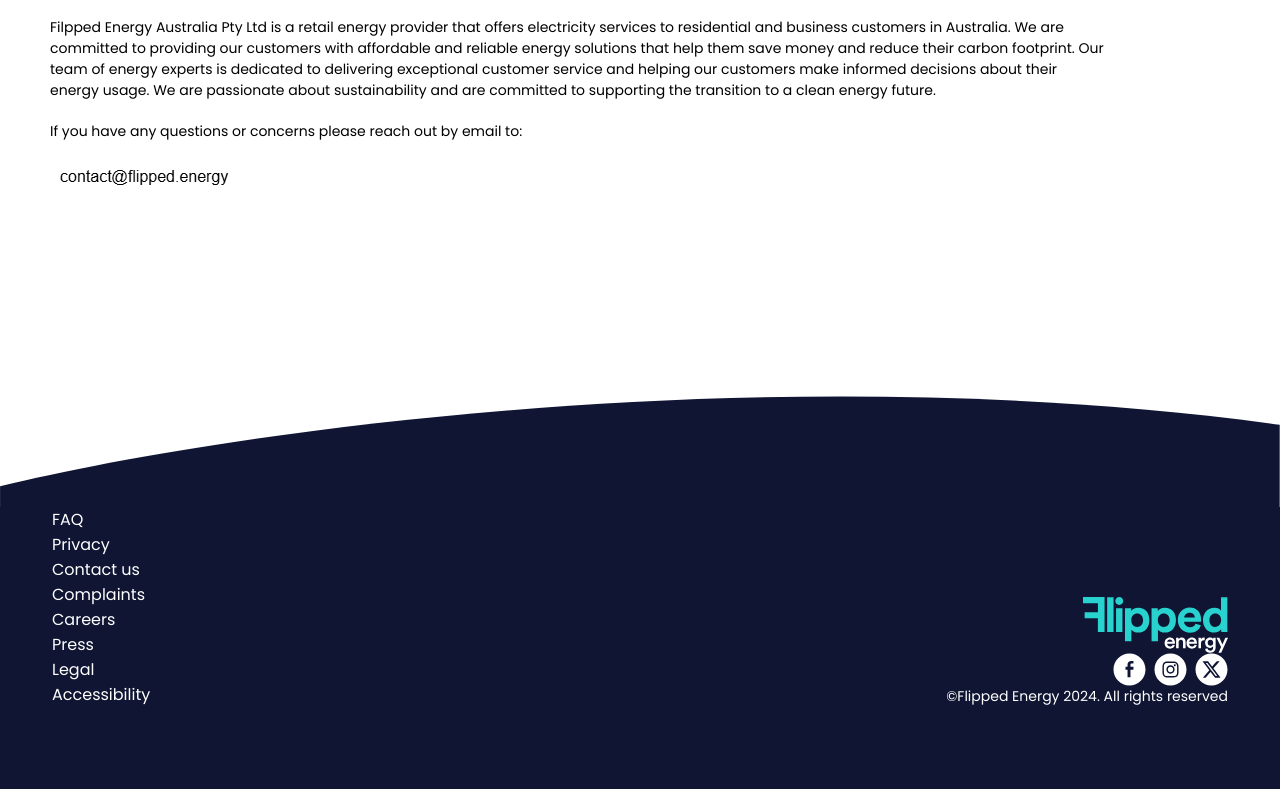
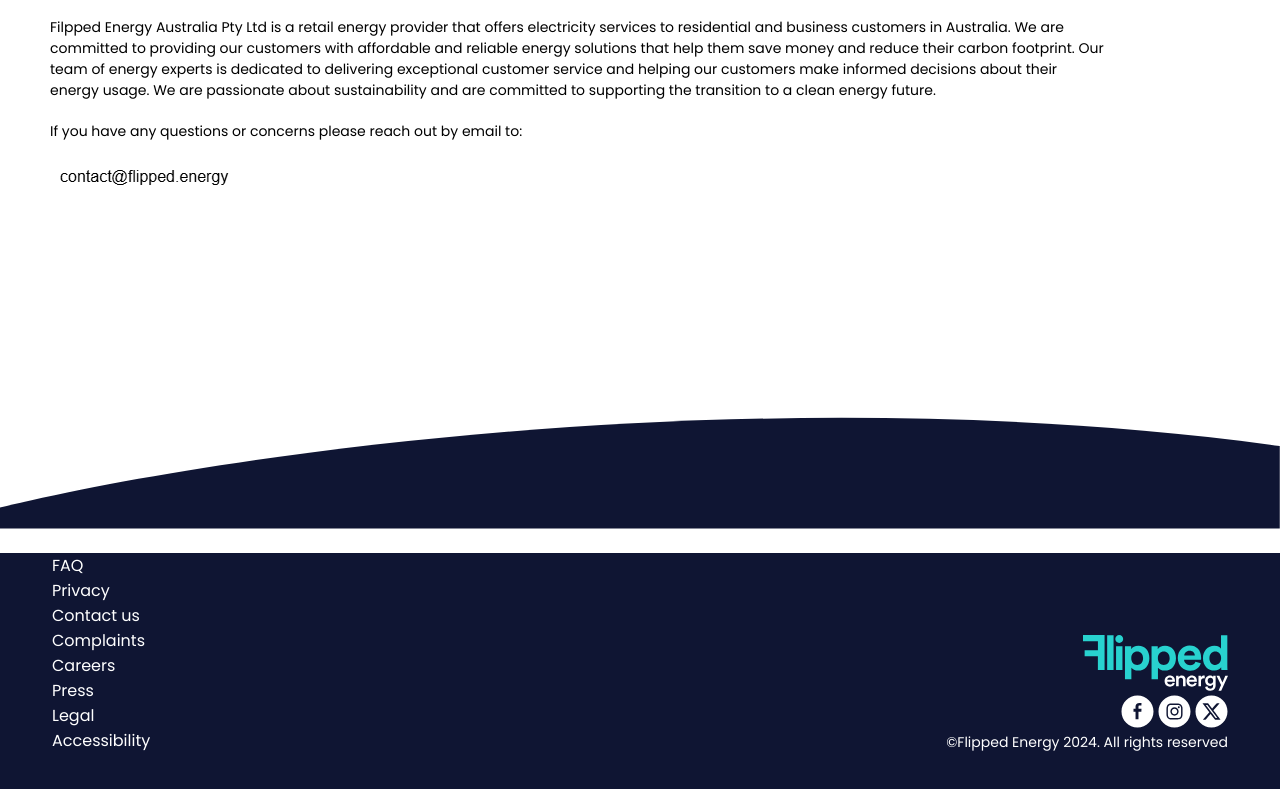
Before and after one commit to aceslick911/design-prototypes, a website: page index.html in a window 1280 px wide. Shown: the part 261-1050 px from the top of the page. Drawn offline with Linux system fonts and the light colour scheme.

Commit message:
dev: footerCurveContainer added

```diff
--- a/index.html
+++ b/index.html
@@ -194,15 +194,26 @@
         line-height: auto;
       }
 
+      #curveContainer {
+        display: flex;
+        flex-direction: row;
+        justify-content: center;
+
+        width: 100%;
+        height: 170px;
+
+        margin-top: -8px;
+        margin-right: -7px;
+      }
+
       #footerCurve {
         fill: #0f1533;
-
-        align-self: stretch;
         overflow: hidden;
       }
 
       #footerContainer {
         background: #0f1533;
+        margin-top: -5px;
 
         display: flex;
         align-self: stretch;
@@ -217,6 +228,13 @@
 
         font-family: Poppins;
         font-size: 16px;
+      }
+
+      #footerRHContainer {
+        display: flex;
+        flex-direction: row;
+        justify-content: end;
+        align-items: flex-end;
       }
 
       #footerLogoContainer {
@@ -239,7 +257,7 @@
         font-size: 14px;
       }
 
-      .cms-y {
+      /* .cms-y {
         display: flex;
         flex-direction: column;
       }
@@ -317,7 +335,7 @@
         display: flex;
         justify-content: center;
         align-items: center;
-      }
+      } */
     </style>
   </head>
 
@@ -424,6 +442,7 @@
           </p>
         </div>
       </div>
+      <div id="curveContainer">
         <div id="footerCurve" class="cms-xfill">
           <svg
             class="Curve-sc-9glh00-31 FooterSVG-sc-1flc828-0 iEqWth jucxqW"
@@ -437,6 +456,7 @@
               fill="var(--color-1, #0F1533)"
             ></path>
           </svg>
+        </div>
       </div>
       <div id="footerContainer" class="cms-x cms-a-S cms-xfill cms-yfill">
         <div id="footerNav" class="cms-y cms-a-NW cms-xfill cms-yfill">
```
Lines whose indentation alone changed are shown as unchanged.
